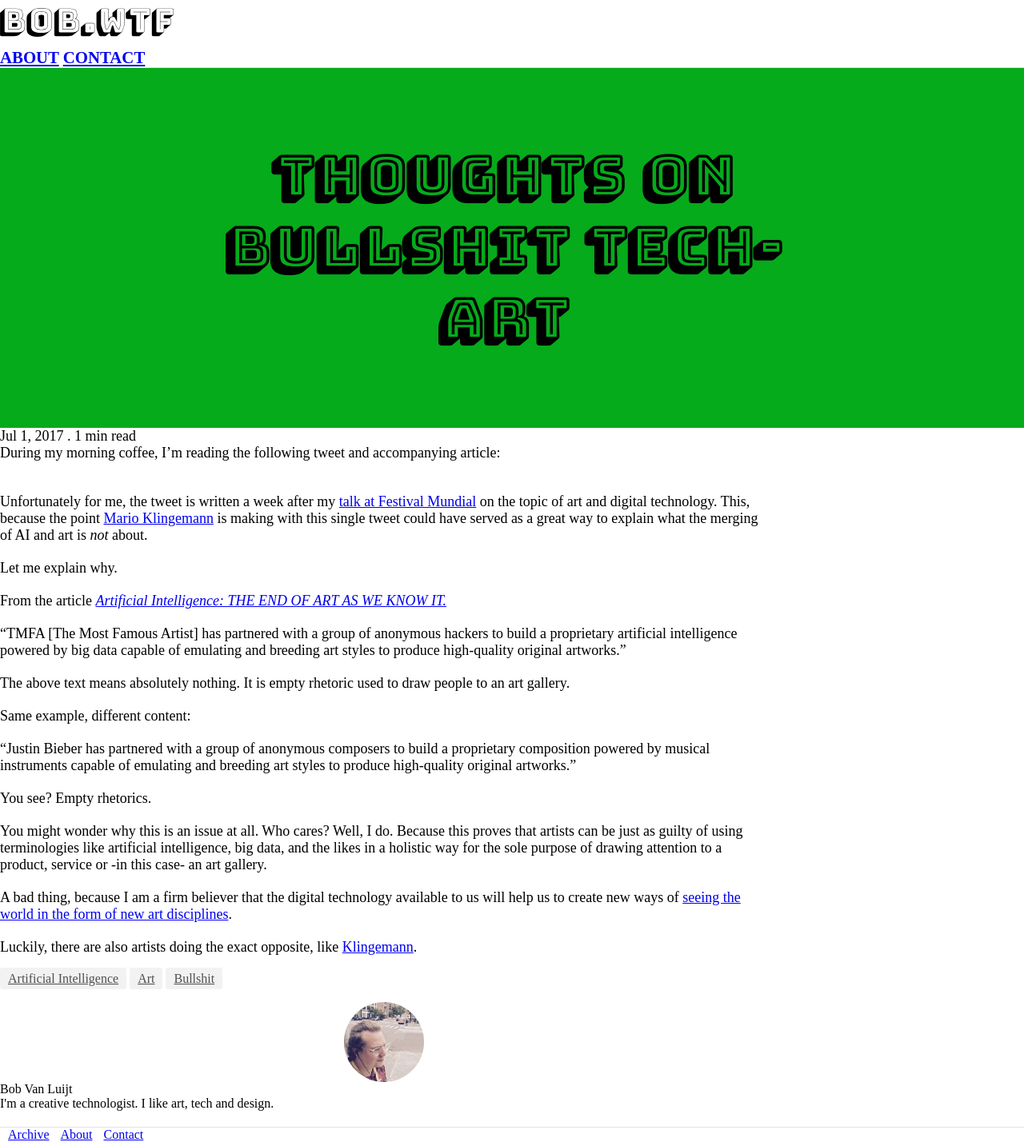
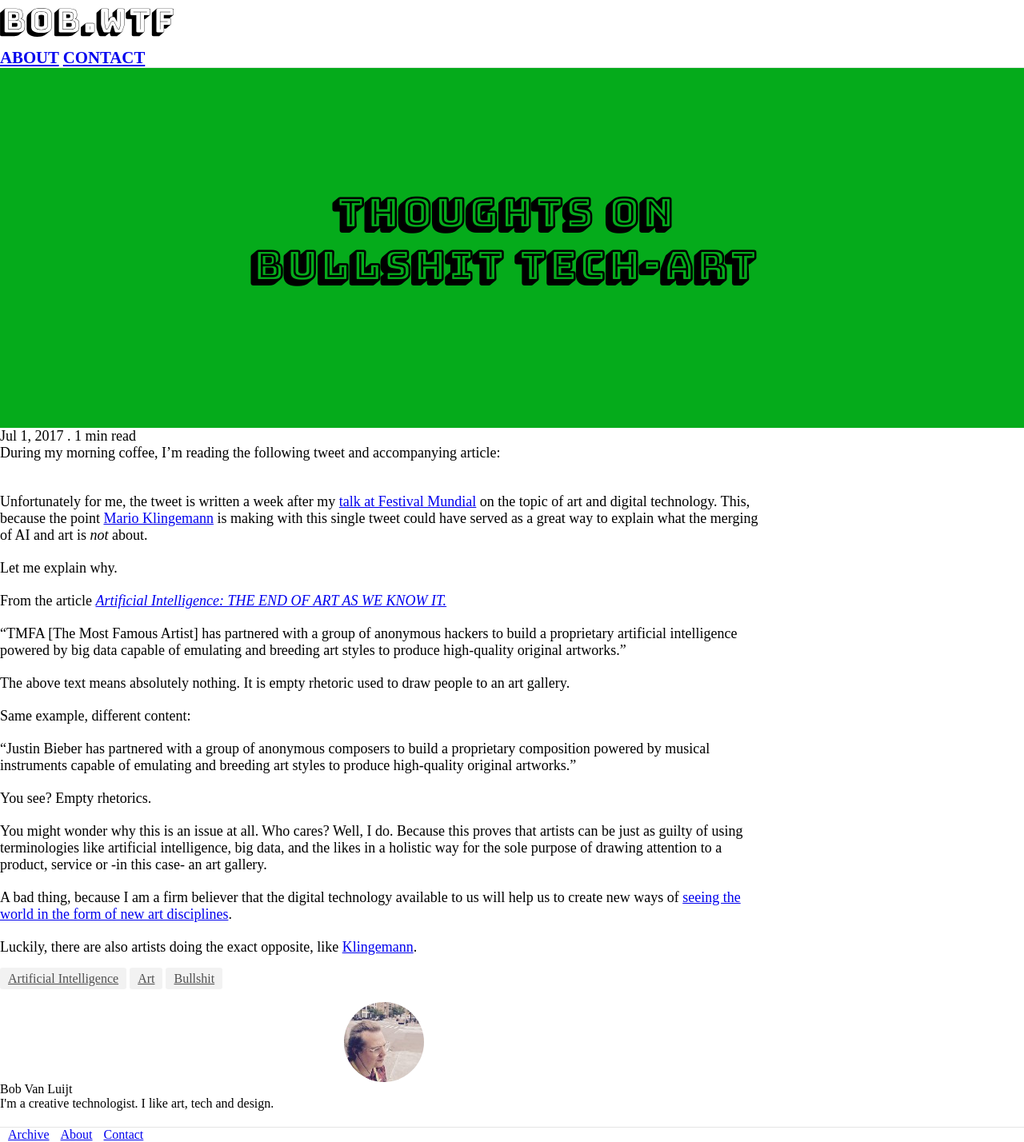
Before and after one commit to bobvanluijt/bobvanluijt.github.io, a Jekyll site: the page built from _posts/2017-07-01-thoughts-on-bullshit-tech-art.md, in a window 1280 px wide. Shown: the whole page at 80% size. Built offline with Jekyll 4.4.1, drawn with Linux system fonts in a browser that asks for light colours; nearby versions of some CDN libraries; comment, search, counter and statistics services are not loaded.

Commit message:
#21 smaller header and fixed responsive design issues

```diff
--- a/_sass/fatahdigital/post.scss
+++ b/_sass/fatahdigital/post.scss
@@ -62,6 +62,7 @@
     padding: 0 25px;
     top: 50%;
     transform: translateY(-50%);
+    width: 100%;
     small {
       font-size: 9px;
     }
@@ -88,7 +89,7 @@
   .single_page_img {
     position: unset;
     .latest_post_img_title {
-      font-size: 68px;
+      font-size: 50px;
       @media only screen and (max-width: 768px) {
         font-size: 42px;
       }
@@ -99,9 +100,11 @@
         font-size: 26px;
       }
       small {
-        font-size: 28px;
+        font-size: 24px;
+        display: block;
+        padding-top: 20px;
         @media only screen and (max-width: 1024px) {
-          font-size: 24px;
+          font-size: 20px;
         }
         @media only screen and (max-width: 767px) {
           font-size: 20px;
```
